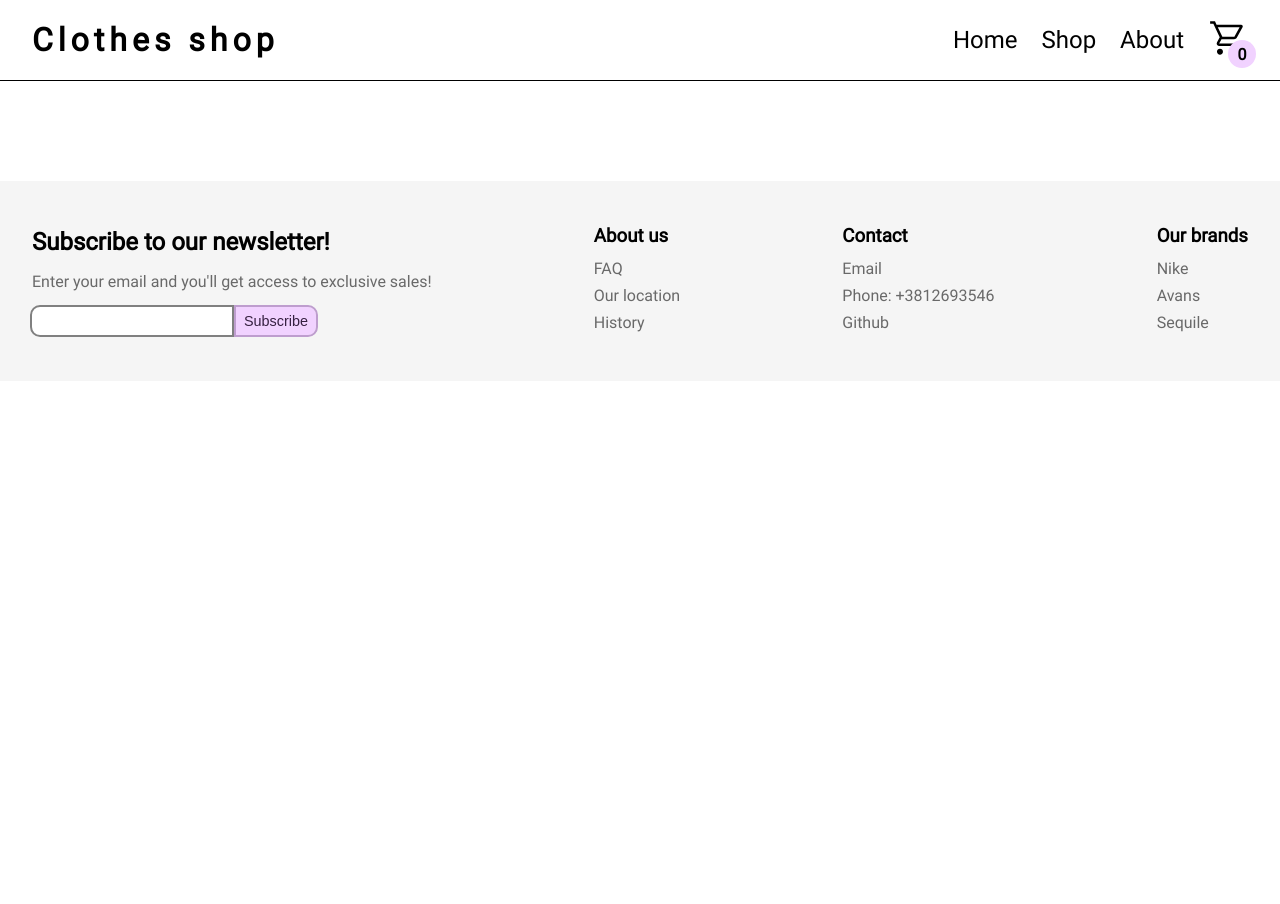
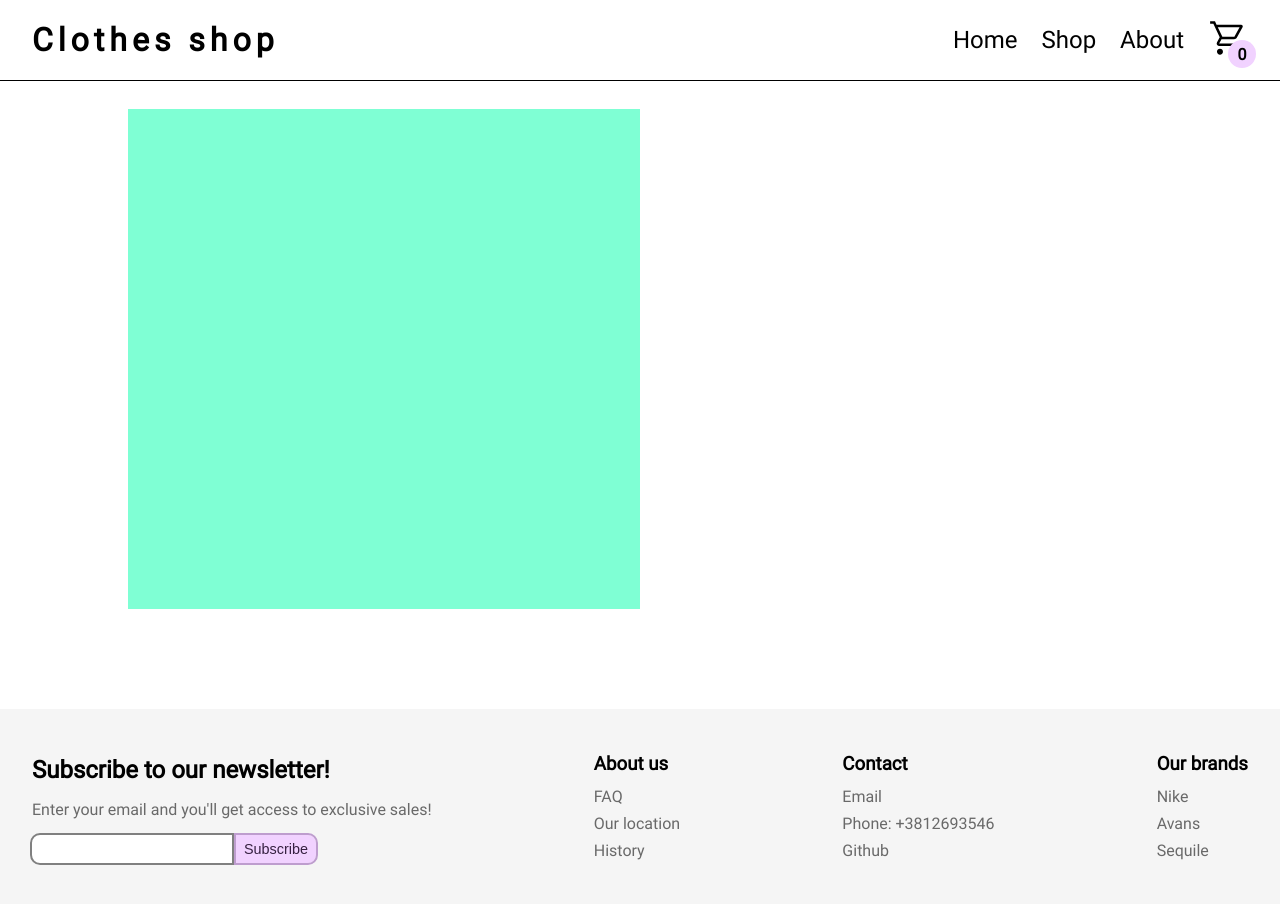
Before and after one commit to NexyusNex/Shopping-Cart, a React (Create React App) app: page /shopping-cart/pdp in a window 1280 px wide. Shown: the top 904 px of the page. Before the commit the page ends 800 px from the top, so only its background shows below. Built offline with nearby package versions, Linux system fonts and the light colour scheme.

Commit message:
Added height and image color

```diff
--- a/src/style/pdp.css
+++ b/src/style/pdp.css
@@ -1,4 +1,12 @@
 .product-container {
+  display: grid;
+  margin-top: 28px;
   padding: 0 10%;
   grid-template-columns: repeat(2, 1fr);
+  min-height: 500px;
+  height: 60svh;
 }
+
+.img {
+  background-color: aquamarine;
+}
```
